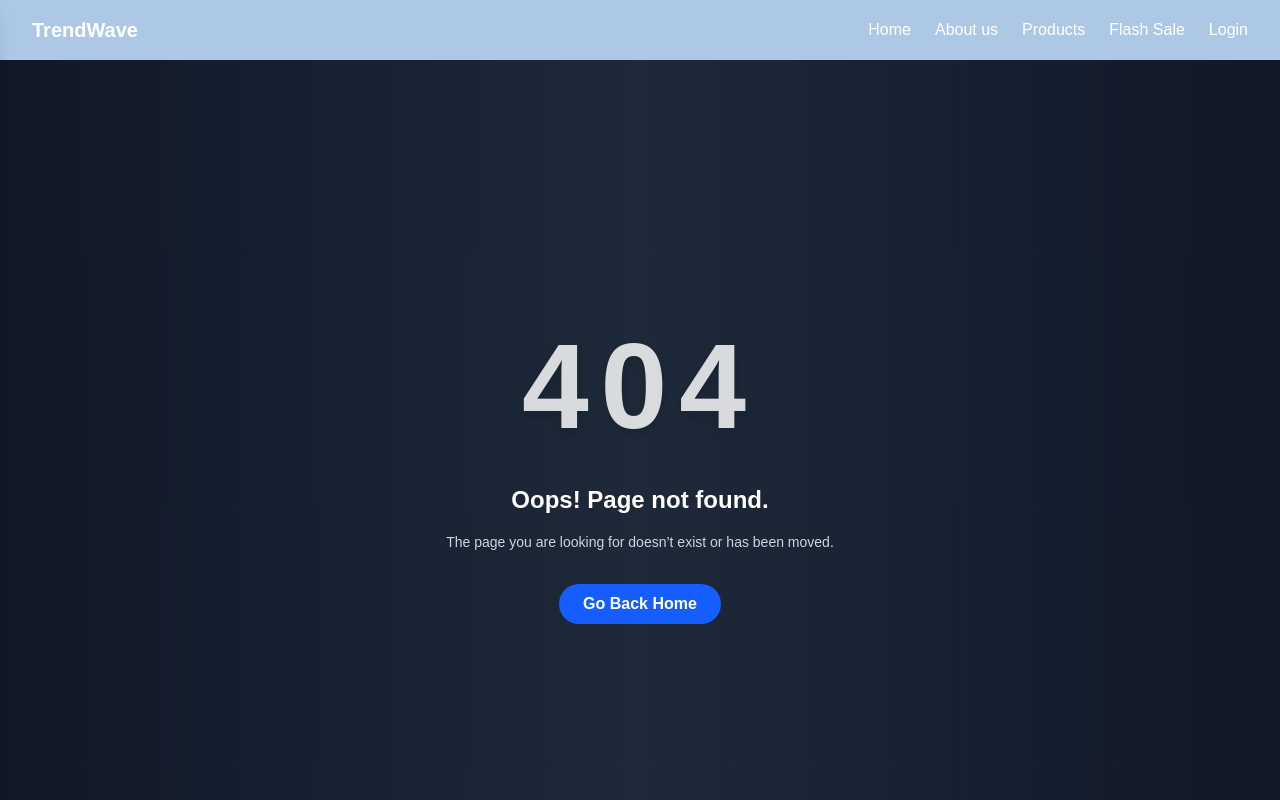
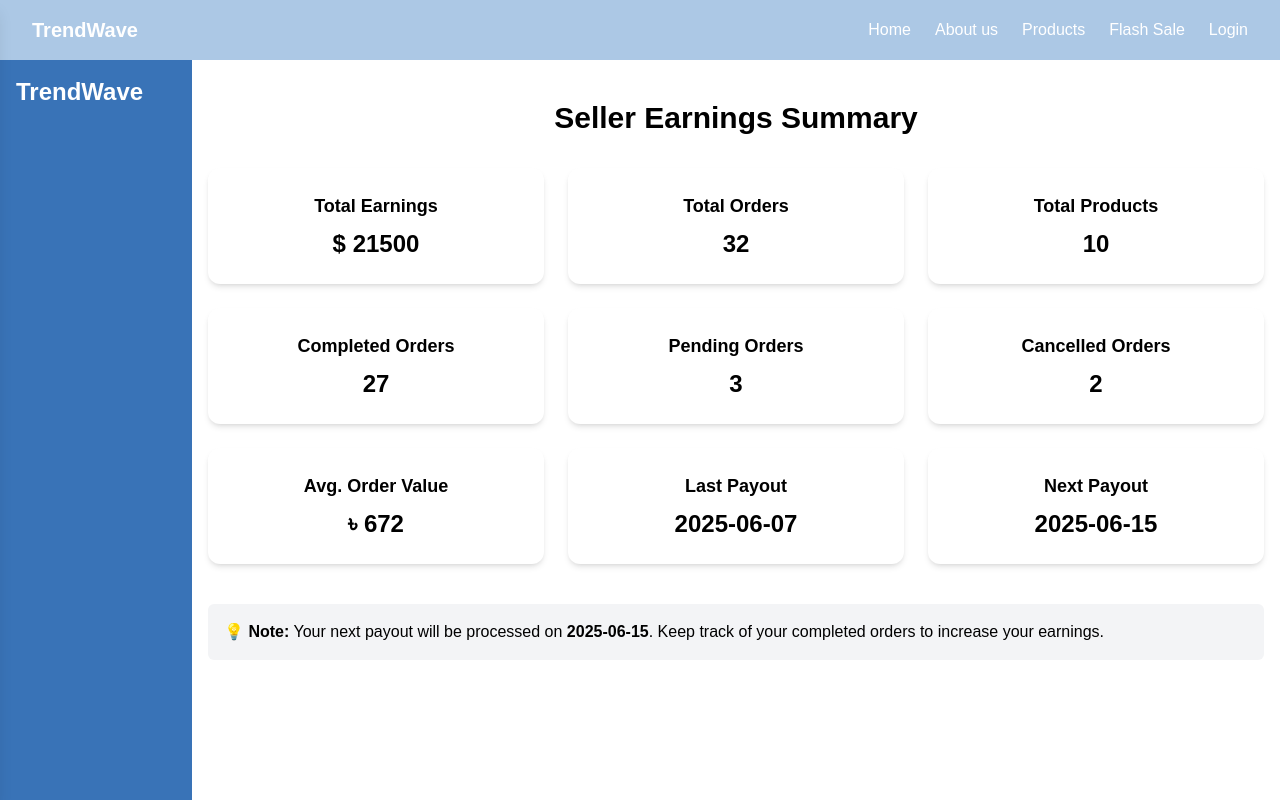
Before and after one commit to kader009/trendwave-frontend, a Next.js app: page /dashboard/seller/summary in a window 1280 px wide. Before the commit this address had no page. Shown: the top 800 px of the page. Built offline with nearby package versions, Linux system fonts and the light colour scheme.

Commit message:
seller summary page create for update vendor earning

```diff
--- a/src/app/dashboard/_components/Sidebar.tsx
+++ b/src/app/dashboard/_components/Sidebar.tsx
@@ -45,8 +45,8 @@ const links = [
     roles: ['seller'],
   },
   {
-    href: '/dashboard/seller/view-order',
-    label: 'View Order',
+    href: '/dashboard/seller/summary',
+    label: 'Summary',
     roles: ['seller'],
   },
 ];
--- /dev/null
+++ b/src/app/dashboard/seller/summary/page.tsx
@@ -0,0 +1,59 @@
+const SellerEarningsSummary = () => {
+  const summary = {
+    totalEarnings: 21500,
+    totalOrders: 32,
+    totalProducts: 10,
+    completedOrders: 27,
+    pendingOrders: 3,
+    cancelledOrders: 2,
+    avgOrderValue: 672,
+    lastPayout: '2025-06-07',
+    nextPayout: '2025-06-15',
+  };
+
+  return (
+    <div className="max-w-6xl mx-auto px-4 py-10">
+      <h1 className="text-3xl font-bold mb-8 text-center text-black">
+        Seller Earnings Summary
+      </h1>
+
+      <div className="grid grid-cols-1 sm:grid-cols-2 md:grid-cols-3 gap-6">
+        <InfoCard title="Total Earnings" value={`$ ${summary.totalEarnings}`} />
+        <InfoCard title="Total Orders" value={summary.totalOrders} />
+        <InfoCard title="Total Products" value={summary.totalProducts} />
+        <InfoCard title="Completed Orders" value={summary.completedOrders} />
+        <InfoCard title="Pending Orders" value={summary.pendingOrders} />
+        <InfoCard title="Cancelled Orders" value={summary.cancelledOrders} />
+        <InfoCard
+          title="Avg. Order Value"
+          value={`৳ ${summary.avgOrderValue}`}
+        />
+        <InfoCard title="Last Payout" value={summary.lastPayout} />
+        <InfoCard title="Next Payout" value={summary.nextPayout} />
+      </div>
+
+      <div className="mt-10 p-4 bg-gray-100 rounded-md">
+        <p className="text-black font-medium">
+          💡 <span className="font-semibold">Note:</span> Your next payout will
+          be processed on <strong>{summary.nextPayout}</strong>. Keep track of
+          your completed orders to increase your earnings.
+        </p>
+      </div>
+    </div>
+  );
+};
+
+const InfoCard = ({
+  title,
+  value,
+}: {
+  title: string;
+  value: string | number;
+}) => (
+  <div className="bg-white shadow-md rounded-xl p-6 text-center">
+    <h3 className="text-lg font-semibold text-black">{title}</h3>
+    <p className="text-2xl font-bold text-black mt-2">{value}</p>
+  </div>
+);
+
+export default SellerEarningsSummary;
```
